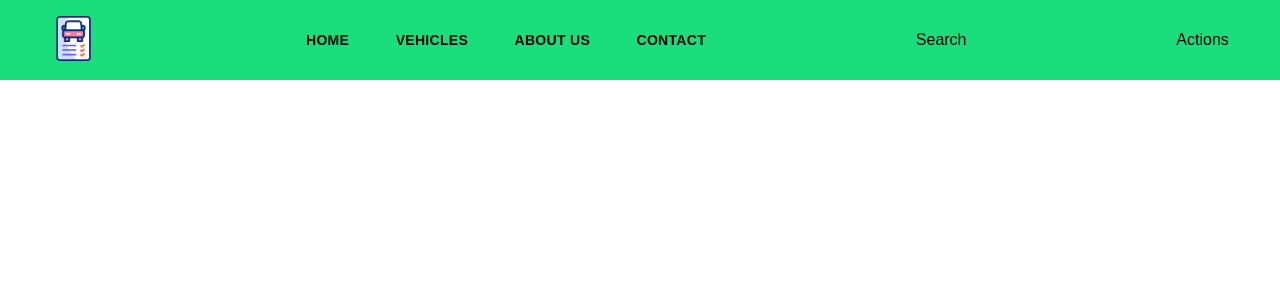
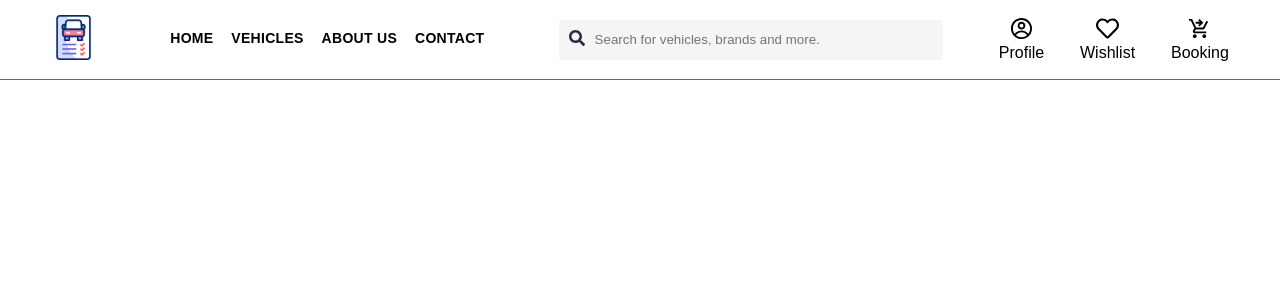
Before and after one commit to abhi522k/Vehicle_Booking_System, a React (Vite) app: page / in a window 1280 px wide. Shown: the top 300 px of the page. Built offline with nearby package versions, Linux system fonts and the light colour scheme; a web font is replaced by a local one.

Commit message:
Third commit navbar completed

```diff
--- a/package.json
+++ b/package.json
@@ -11,7 +11,8 @@
   },
   "dependencies": {
     "react": "^18.3.1",
-    "react-dom": "^18.3.1"
+    "react-dom": "^18.3.1",
+    "react-icons": "^5.4.0"
   },
   "devDependencies": {
     "@eslint/js": "^9.15.0",
--- a/src/components/Header.jsx
+++ b/src/components/Header.jsx
@@ -1,3 +1,6 @@
+import { FaSearch, FaRegHeart } from "react-icons/fa";
+import { CgProfile } from "react-icons/cg";
+import { MdOutlineShoppingCartCheckout } from "react-icons/md";
 import styles from "./Header.module.css";
 
 const Header = () => {
@@ -23,8 +26,35 @@ const Header = () => {
           <a href="#">Contact</a>
           {/* <a href="#">Login/Sign Up</a> */}
         </nav>
-        <div className="search_bar">Search</div>
-        <div className={styles["actions"]}>Actions</div>
+        <div className={styles["search_bar"]}>
+          <span className={styles["search_icon"]}>
+            <FaSearch />
+          </span>
+          <input
+            className={styles["search_input"]}
+            placeholder="Search for vehicles, brands and more."
+          />
+        </div>
+        <div className={styles["action_bar"]}>
+          <div className={styles["action_container"]}>
+            <span className="action_icon">
+              <CgProfile size="23px" />
+            </span>
+            <span className="action_name">Profile</span>
+          </div>
+          <div className={styles["action_container"]}>
+            <span className="action_icon">
+              <FaRegHeart size="23px" />
+            </span>
+            <span className="action_name">Wishlist</span>
+          </div>
+          <div className={styles["action_container"]}>
+            <span className="action_icon">
+              <MdOutlineShoppingCartCheckout size="23px" />
+            </span>
+            <span className="action_name">Booking</span>
+          </div>
+        </div>
       </header>
     </>
   );
--- a/src/components/Header.module.css
+++ b/src/components/Header.module.css
@@ -1,9 +1,11 @@
 header {
   display: flex;
-  background-color: #1add7c;
+  background-color: #ffffff;
   height: 80px;
   justify-content: space-between;
   align-items: center;
+  box-sizing: border-box;
+  border-bottom: 1px solid #696e79;
 }
 
 .logo_image {
@@ -14,14 +16,14 @@ header {
   margin-left: 4%;
 }
 
-.actions {
+.action_bar {
   margin-right: 4%;
 }
 
 .navbar {
   display: flex;
-  min-width: 400px;
-  justify-content: space-between;
+  min-width: 350px;
+  justify-content: space-evenly;
 }
 
 .navbar a {
@@ -31,9 +33,58 @@ header {
   font-weight: 600;
   text-transform: uppercase;
   text-decoration: none;
+  padding: 27px 0;
+  border-bottom: 4px solid #ffffff;
+}
+
+.navbar a:hover {
+  border-bottom: 4px solid #f54e77;
 }
 
 .navbar a sup {
   color: #ff3f6c;
   font-size: 10px;
 }
+
+.search_bar {
+  display: flex;
+  height: 40px;
+  min-width: 200px;
+  width: 30%;
+  align-items: center;
+}
+
+.search_icon {
+  height: 20px;
+  padding: 10px;
+  background-color: #f5f5f6;
+  color: #282c3f;
+  font-weight: 100;
+  border-radius: 4px 0 0 4px;
+}
+
+.search_input {
+  color: #696e79;
+  background-color: #f5f5f6;
+  flex-grow: 1;
+  height: 40px;
+  border: 0;
+  border-radius: 0 4px 4px 0;
+}
+
+.action_bar {
+  display: flex;
+  min-width: 230px;
+  justify-content: space-between;
+}
+
+.action_icon {
+  height: 20px;
+  width: 20px;
+}
+
+.action_container {
+  display: flex;
+  flex-direction: column;
+  align-items: center;
+}
```
Also changed, not shown: 1 other file (tests, documents, lock files or other folders).
